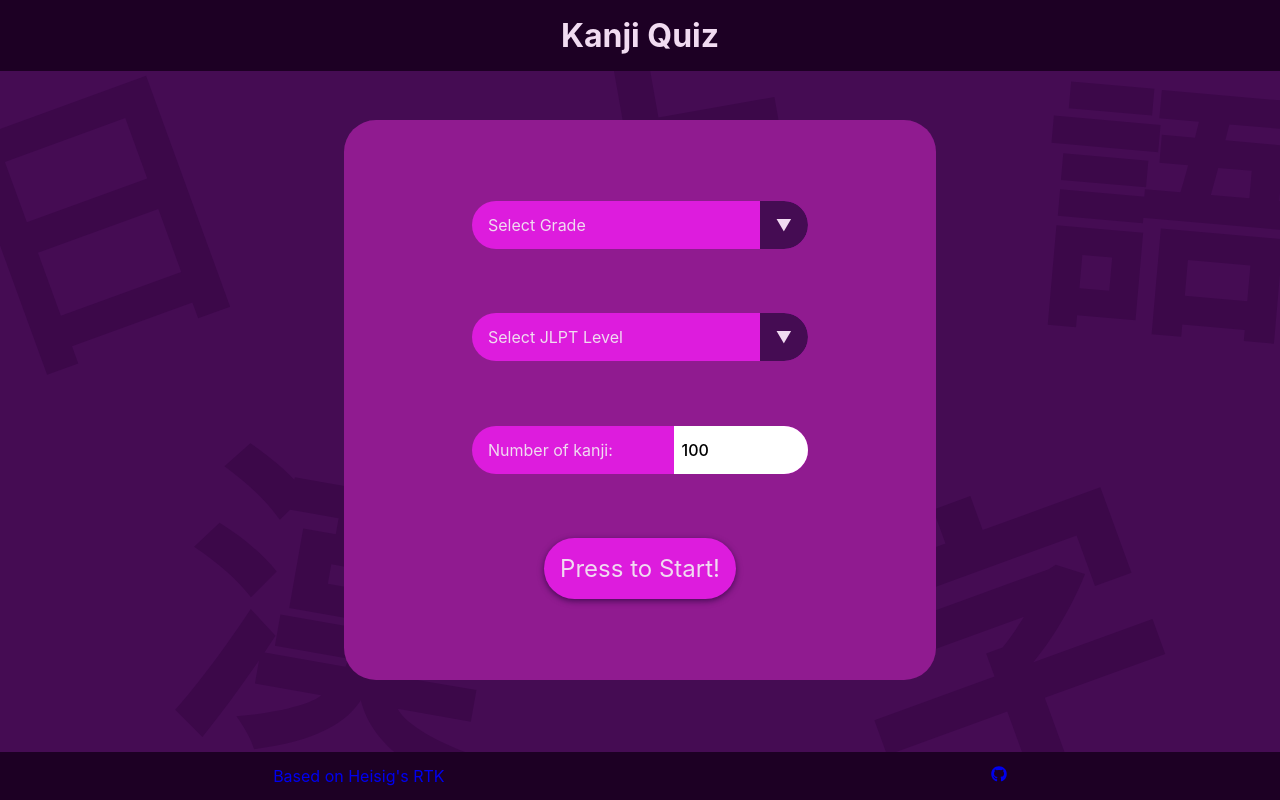
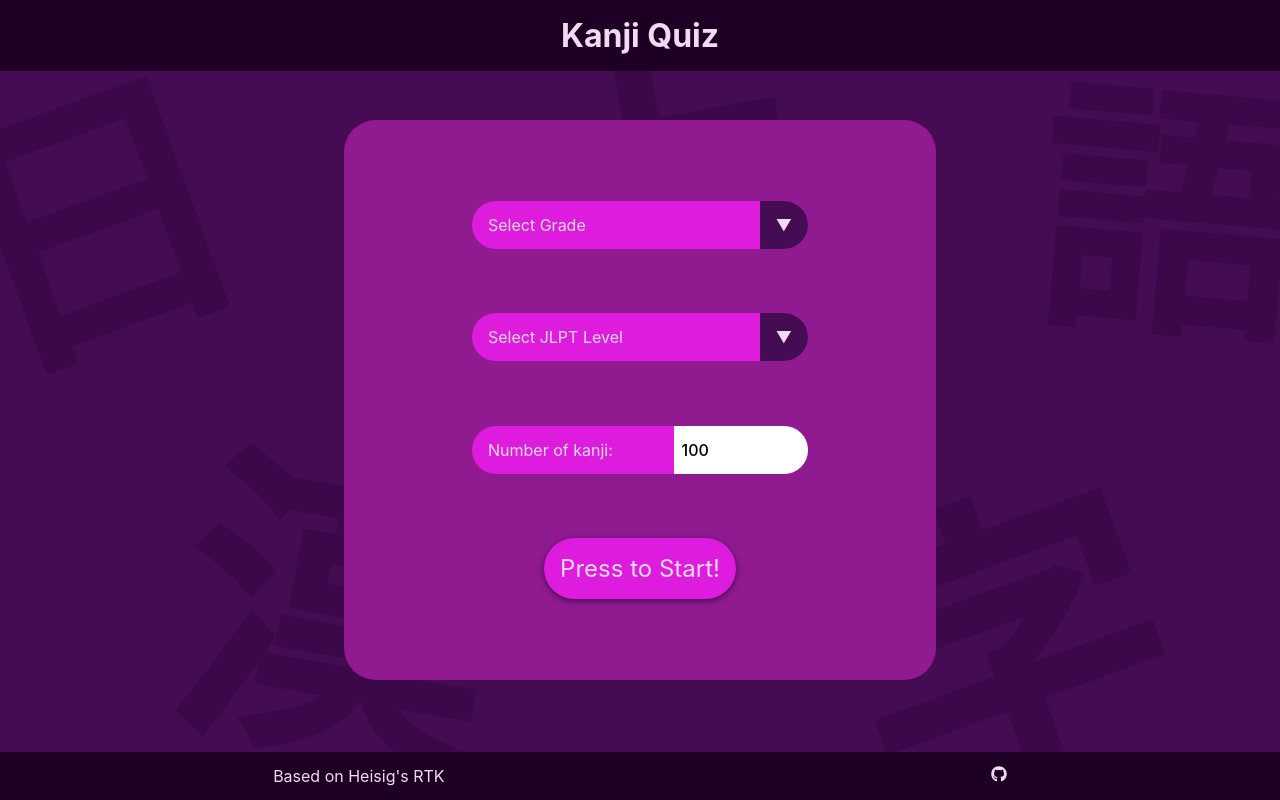
Before and after one commit to doandadr/Kanji_Quiz, a React (Create React App) app: page / in a window 1280 px wide. Built offline with nearby package versions, Linux system fonts and the light colour scheme.

Commit message:
style: change link style

```diff
--- a/src/style.css
+++ b/src/style.css
@@ -33,6 +33,10 @@ body {
 
 a {
   text-decoration: none;
+  color: var(--light);
+}
+a:hover {
+  color: var(--primary);
 }
 a:after {
   bottom: 0;
--- a/src/style.scss
+++ b/src/style.scss
@@ -38,6 +38,10 @@ body {
 }
 a {
   text-decoration: none;
+  color: var(--light);
+  &:hover {
+    color: var(--primary);
+  }
   &:after {
     bottom: 0;
     content: '';
```
Also changed, not shown: 1 other file (tests, documents, lock files or other folders).
